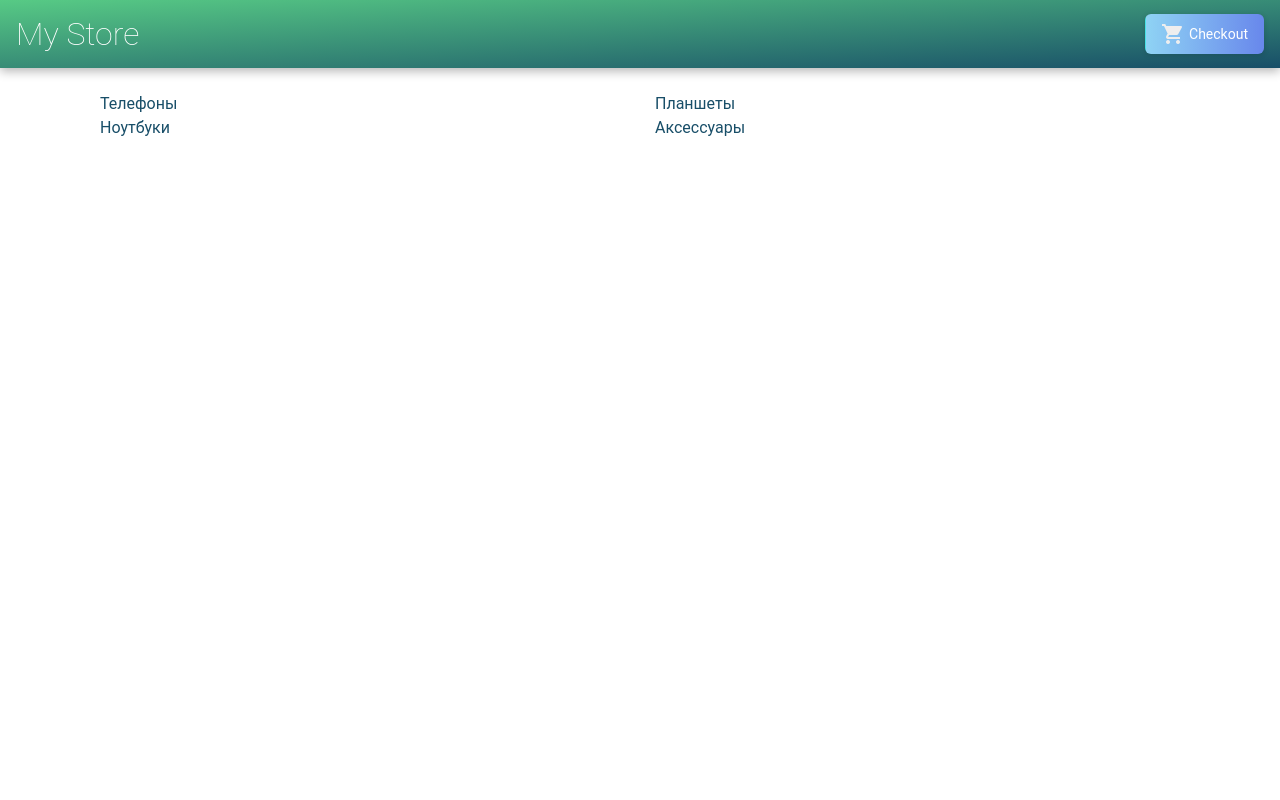
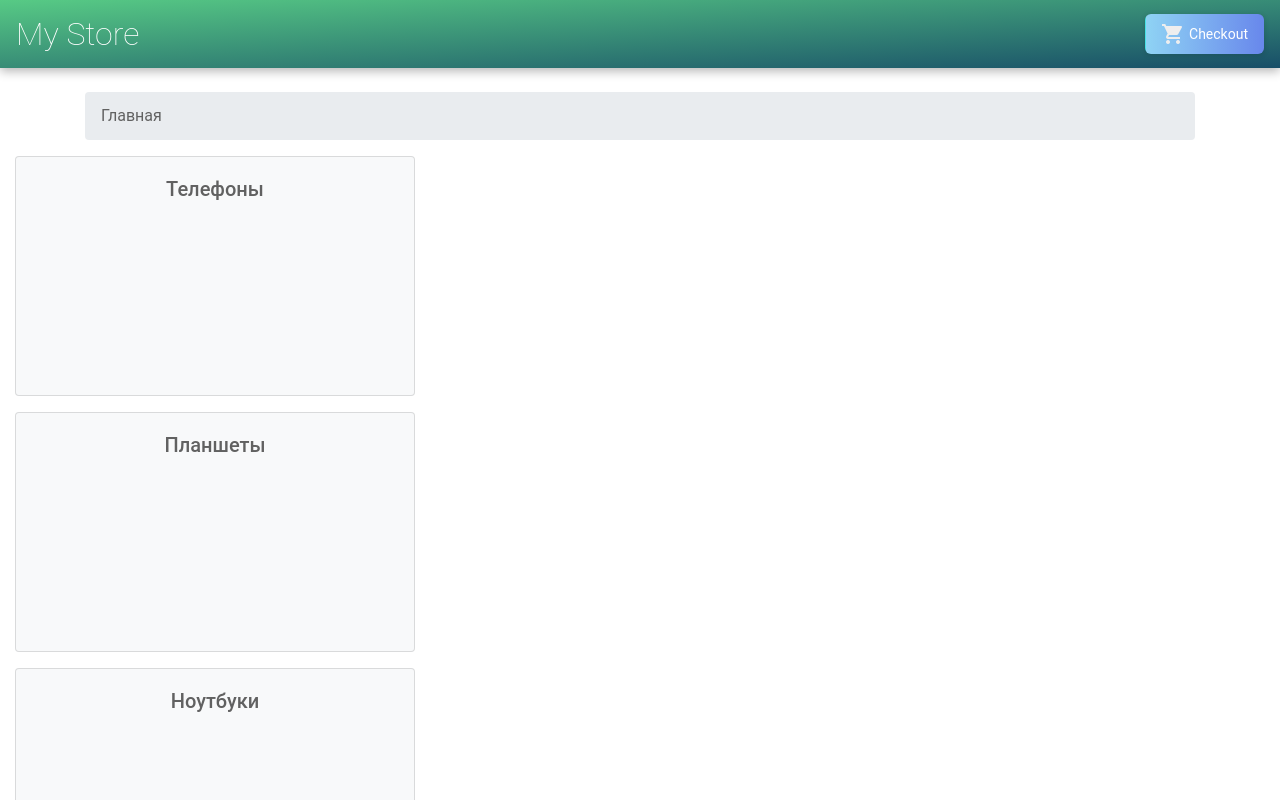
Before and after one commit to ArtemKozak/angular-devel, an Angular app: page / in a window 1280 px wide. Shown: the top 800 px of the page. Built offline with nearby package versions, Linux system fonts and the light colour scheme.

Commit message:
3 files modified

```diff
--- a/src/app/catalog-categories/catalog-categories.component.css
+++ b/src/app/catalog-categories/catalog-categories.component.css
@@ -1,3 +1,9 @@
-.row {
-  width: 100%;
+.card-desk {
 }
+.card {
+  height: 15rem;
+  width: 25rem;
+  text-decoration: none;
+  text-align: center;
+  cursor: pointer;
+}
--- a/src/app/catalog-categories/catalog-categories.component.html
+++ b/src/app/catalog-categories/catalog-categories.component.html
@@ -1,32 +1,22 @@
-<div class="container-fluid">
-  <div class="container">
-    <div class="row">
-      <div class="col-6">
-        <div class="container-fluid">
-          <a [routerLink]="['/phones']">Телефоны</a>
-        </div>
-      </div>
-      <div class="col-6">
-        <div class="container-fluid">
-          <a [routerLink]="['/']">Планшеты</a>
-        </div>
-      </div>
+<div class="card-desk">
+  <div class="card  bg-light mb-3" [routerLink]="['/phones']">
+    <div class="card-body">
+      <h5 class="card-text">Телефоны</h5>
+    </div>
+  </div>
+  <div class="card bg-light mb-3" [routerLink]="['/']">
+    <div class="card-body">
+      <h5 class="card-text">Планшеты</h5>
+    </div>
+  </div>
+  <div class="card bg-light mb-3" [routerLink]="['/']">
+    <div class="card-body">
+      <h5 class="card-text">Ноутбуки</h5>
+    </div>
+  </div>
+  <div class="card bg-light mb-3" [routerLink]="['/']">
+    <div class="card-body">
+      <h5 class="card-text">Аксессуары</h5>
     </div>
   </div>
 </div>
-<div class="container-fluid">
-  <div class="container">
-    <div class="row">
-      <div class="col-6">
-        <div class="container-fluid">
-          <a [routerLink]="['/']">Ноутбуки</a>
-        </div>
-      </div>
-      <div class="col-6">
-        <div class="container-fluid">
-          <a [routerLink]="['/']">Аксессуары</a>
-        </div>
-      </div>
-    </div>
-  </div>
-</div>
--- a/src/app/main-page/main-page.component.css
+++ b/src/app/main-page/main-page.component.css
@@ -0,0 +1,3 @@
+.container-fluid{
+  padding: 0;
+}
--- a/src/app/main-page/main-page.component.html
+++ b/src/app/main-page/main-page.component.html
@@ -1 +1,12 @@
-<app-catalog-categories></app-catalog-categories>
+<div calss="container-fluid">
+  <div class="container">
+    <div class="container-fluid" id="breadcrumbs">
+      <nav aria-label="breadcrumb">
+        <ol class="breadcrumb">
+          <li class="breadcrumb-itemactive" aria-current="page">Главная</li>
+        </ol>
+      </nav>
+    </div>
+  </div>
+  <app-catalog-categories></app-catalog-categories>
+</div>
```
